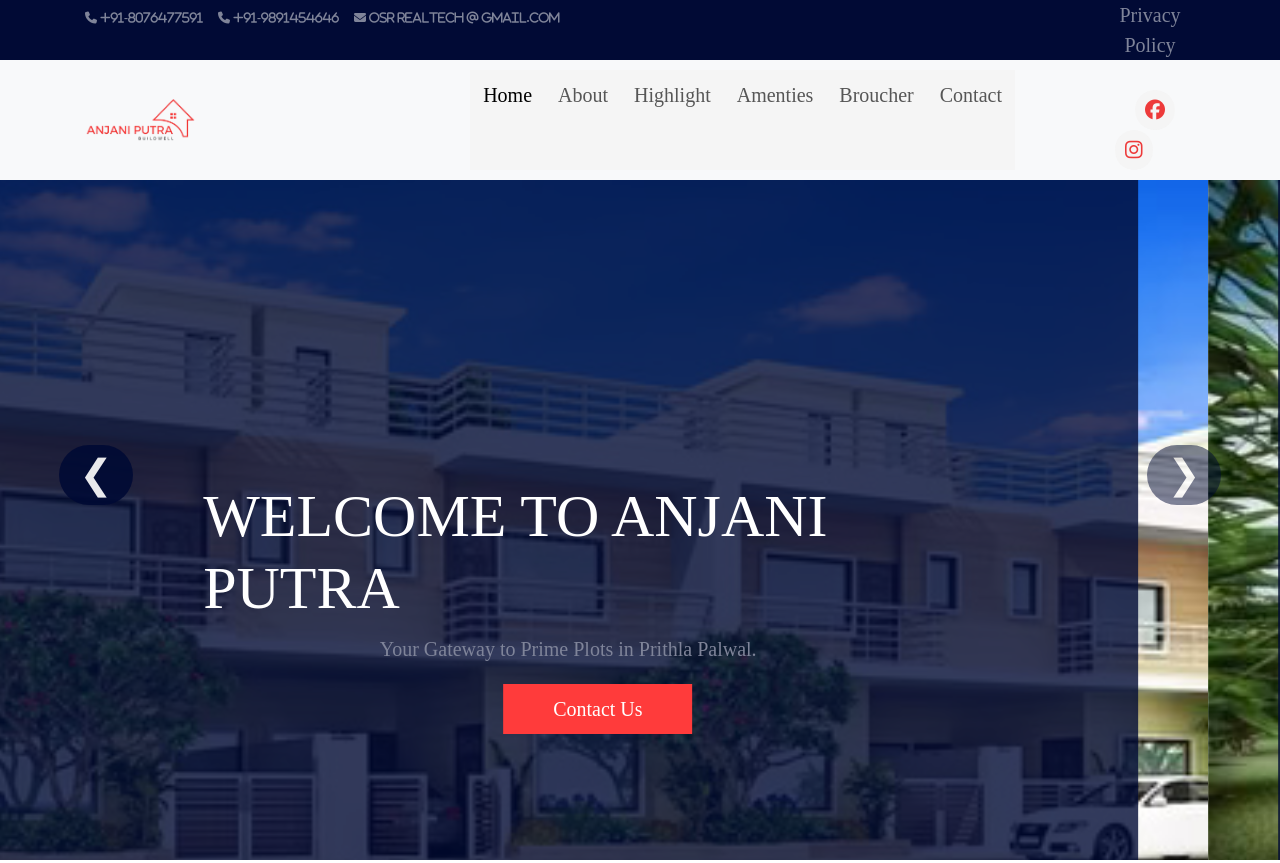
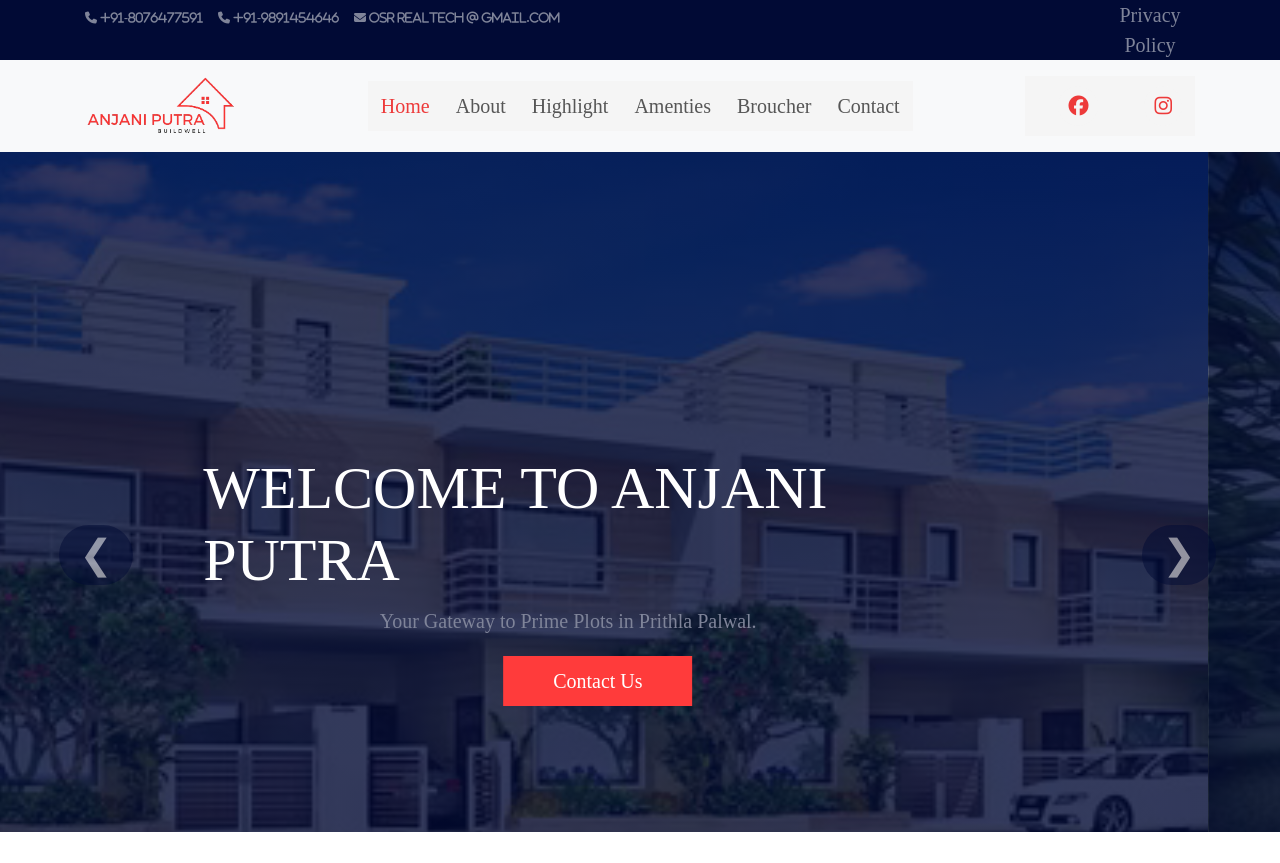
Before and after one commit to AmanGupta7076/Anjani_Putra, a plain HTML site: page index.htm in a window 1280 px wide. Shown: the top 863 px of the page. Drawn offline with nearby package versions, Linux system fonts and the light colour scheme.

Commit message:
Add files via upload

```diff
--- a/css/style.css
+++ b/css/style.css
@@ -36,12 +36,12 @@ html{
     background-color: #f5f5f5f5;
     padding: 10px 13px;
 }
-#madd{
+/* #madd{
     background: rgba(1, 10, 53, .8);
     z-index: 1;
     width: 100%;
     height: 100vh;
-}
+} */
 .carousel-control-prev-text,
 .carousel-control-next-text {
   font-size: 40px;
@@ -56,11 +56,22 @@ html{
 .carousel-control-next-icon {
   display: none;
 }
-#set{
-    margin-left: 100px;
+.carousel-control-next, .carousel-control-prev{
+    /* background: green !important; */
+    height: 230px;
+    margin-top: 365px !important;
+}
+.carousel-control-next-text{
+    margin-right: 10px;
+}
+.active{
+    color: #ed3a3a !important;
+}
+ #set{
+    color: #ed3a3a;
 }
 .slides, .slides-1{
-    background-image: url(../image/carousel.jpg);
+    background-image: linear-gradient(rgba(1,10,53,0.8)100%,rgba(1,10,53,0.8)0%),url(../image/carousel.jpg);
     height: 85vh;
     width: 100%;
     background-size: cover;
@@ -69,7 +80,7 @@ html{
     /* z-index: 1; */
 }
 .slides-1{
-    background-image: url(../image/carousel1.jpg);
+    background-image: linear-gradient(rgba(1,10,53,0.8)100%,rgba(1,10,53,0.8)0%),url(../image/carousel1.jpg);
 }
 #sett{
     padding-left: 100px;
@@ -263,6 +274,12 @@ html{
     #hp{
         padding-top: 140px;
     }
+    #hp h1{
+        font-size: 2rem;
+    }
+    #hp {
+        padding-top: 240px;
+    }
     #lemon h5{
         padding-top: 15px;
     }
--- a/index.htm
+++ b/index.htm
@@ -35,24 +35,23 @@
 
     <nav class="navbar navbar-expand-lg bg-body-tertiary" id="sams">
             <div class="container">
-            <a class="navbar-brand" href="#"><img src="image/logo.png" alt="img" width="30%"></a>
+            <a class="navbar-brand" href="#"><img src="image/logo.png" alt="img" width="150px"></a>
             <button class="navbar-toggler" type="button" data-bs-toggle="collapse" data-bs-target="#navbarNavAltMarkup" aria-controls="navbarNavAltMarkup" aria-expanded="false" aria-label="Toggle navigation">
             <span class="navbar-toggler-icon"></span>
             </button>
             <div class="collapse navbar-collapse" id="navbarNavAltMarkup">
-            <div class="navbar-nav">
+            <div class="navbar-nav mx-auto">
             <a class="nav-link active" aria-current="page" href="#">Home</a>
             <a class="nav-link" href="#">About</a>
             <a class="nav-link" href="#">Highlight</a>
             <a class="nav-link" href="#">Amenties</a>
             <a class="nav-link" href="#">Broucher</a>
             <a class="nav-link" href="#">Contact</a>
-
-            <div class="happy mt-3" id="set">
-                <i class="fa-brands fa-facebook-f mx-3"></i>
-                <i class="fa-brands fa-instagram"></i>
-            </div>
       </div>
+        <div class="navbar-nav" id="set">
+            <a href=""><i class="fa-brands fa-facebook-f mx-3"></i></a>
+            <a href=""><i class="fa-brands fa-instagram"></i></a>
+        </div>
     </div>
   </div>
     </nav>
```
